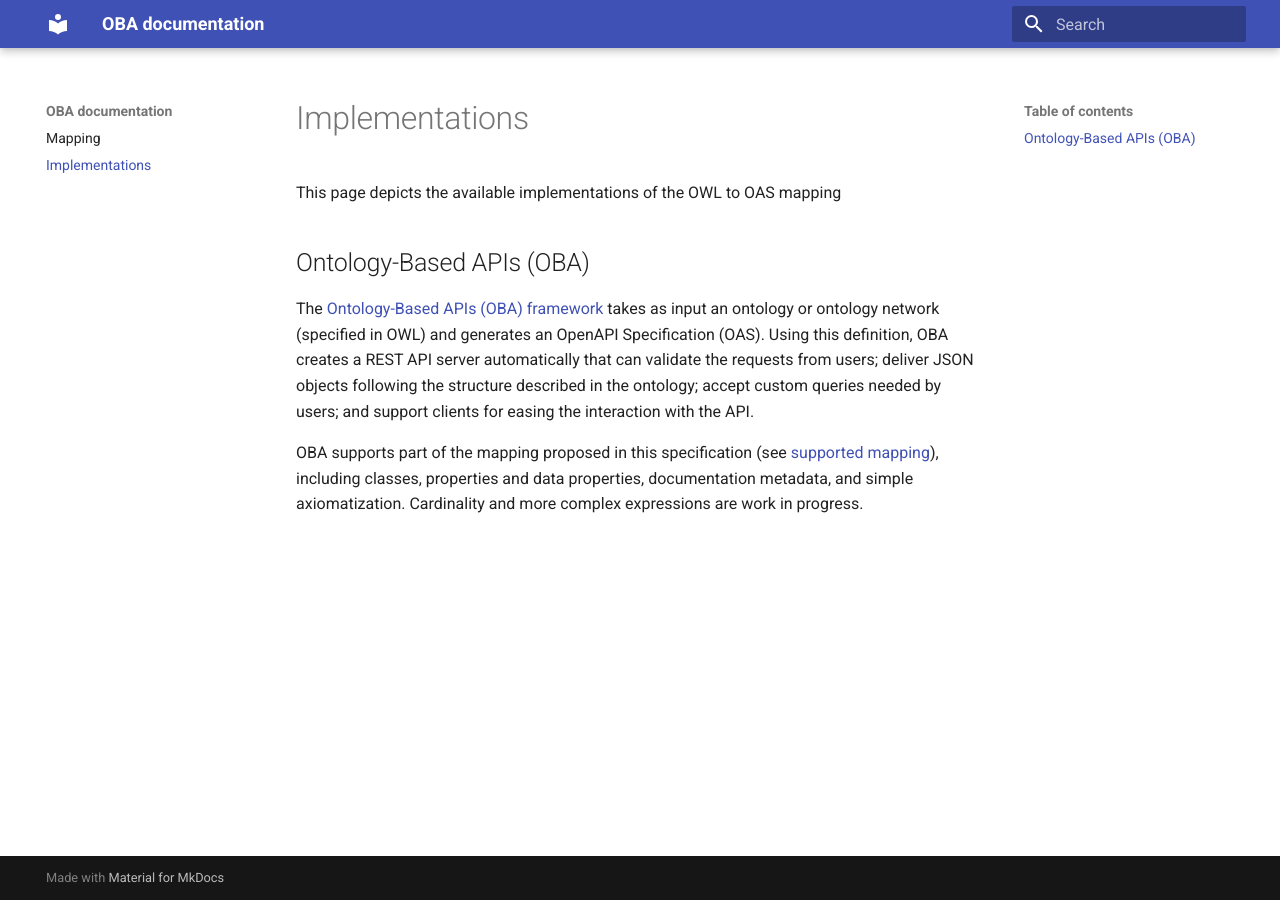
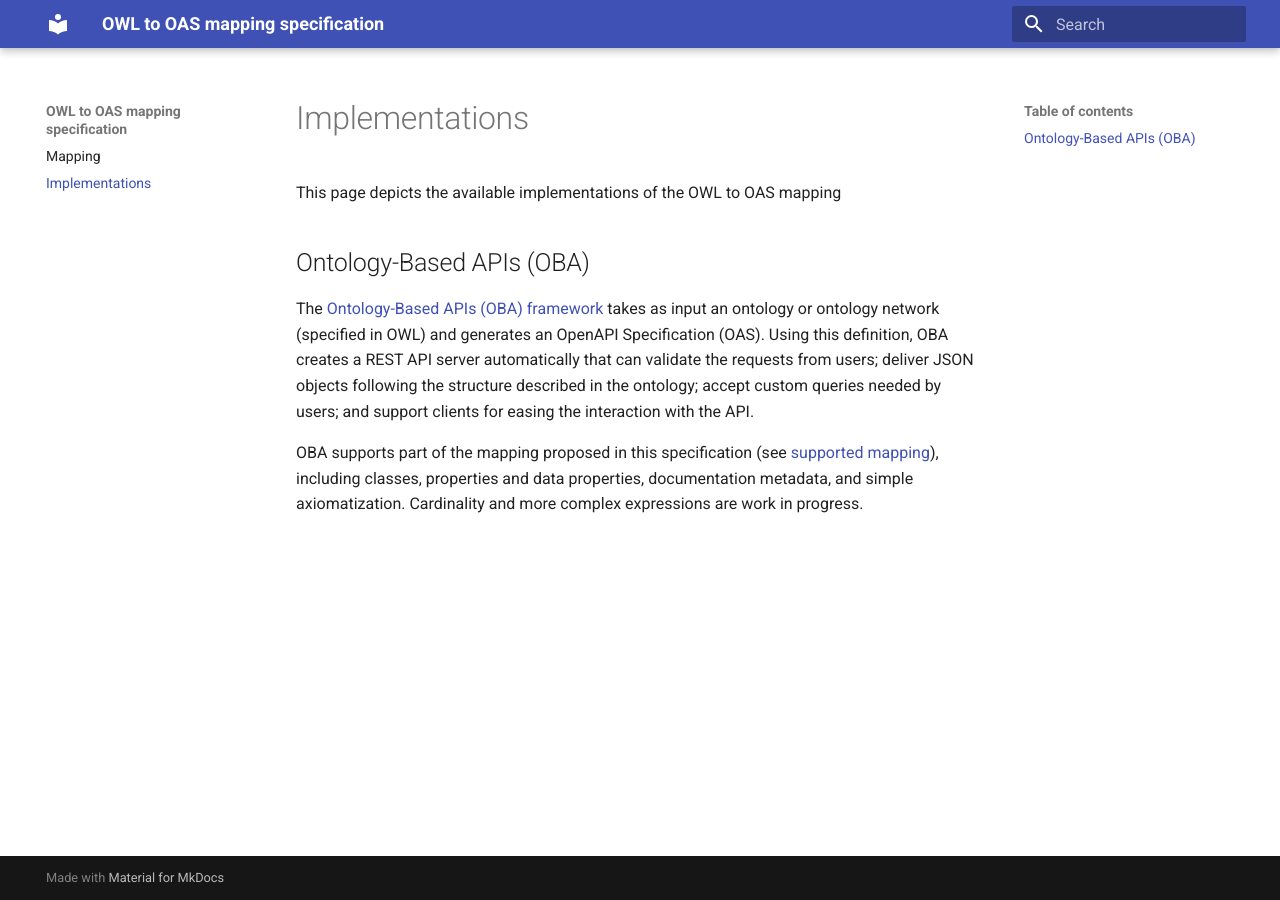
Before and after one commit to oeg-upm/OWL-To-OAS-Specification, an MkDocs documentation site: the page built from docs/implementations.md, in a window 1280 px wide. Built offline with MkDocs 1.6.1 and Material for MkDocs 9.7.7, drawn with Linux system fonts in a browser that asks for light colours.

Commit message:
Update mkdocs.yml

```diff
--- a/mkdocs.yml
+++ b/mkdocs.yml
@@ -1,4 +1,4 @@
-site_name: OBA documentation
+site_name: OWL to OAS mapping specification
 nav:
   - Mapping: mapping.md
   - Implementations: implementations.md
```
